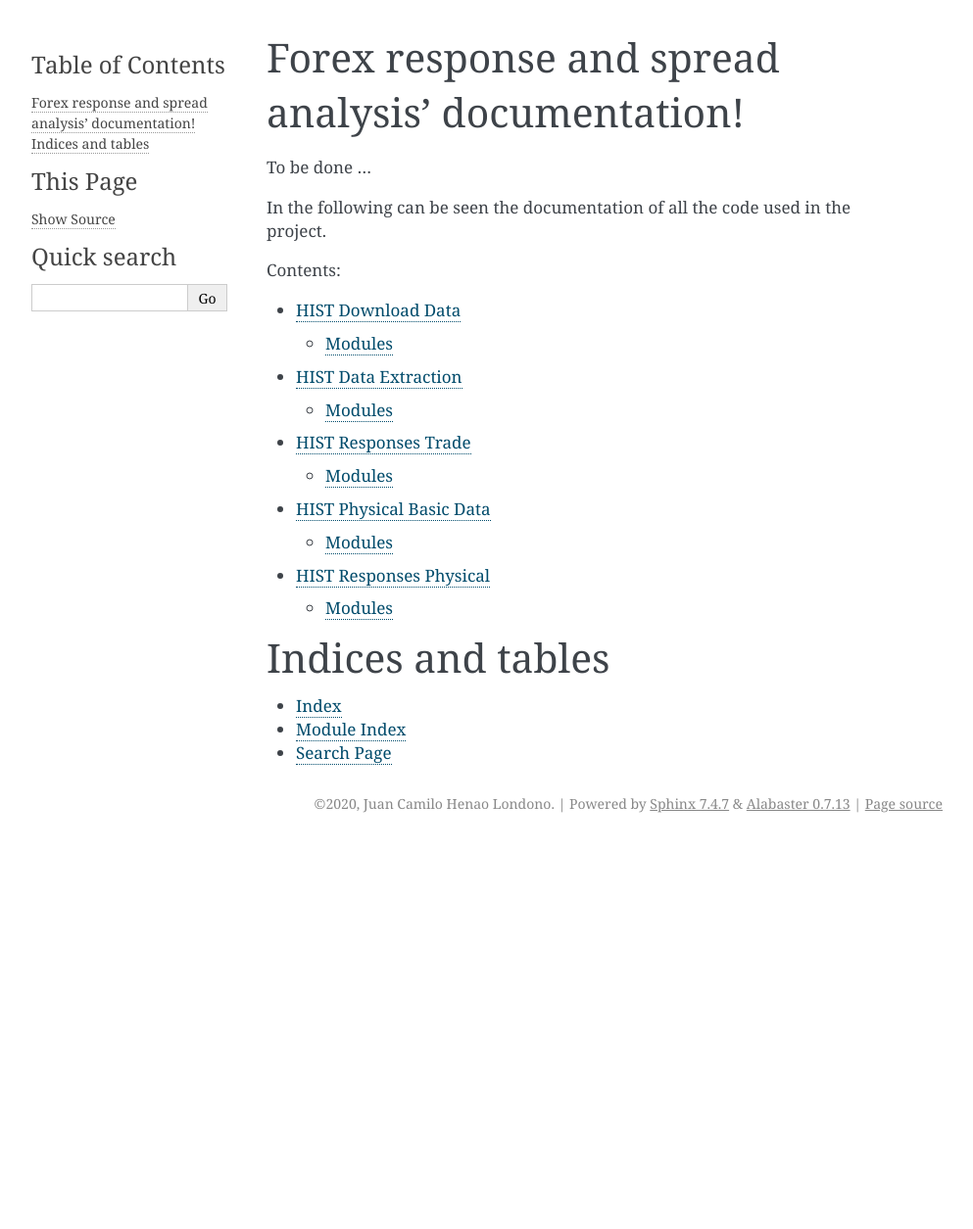
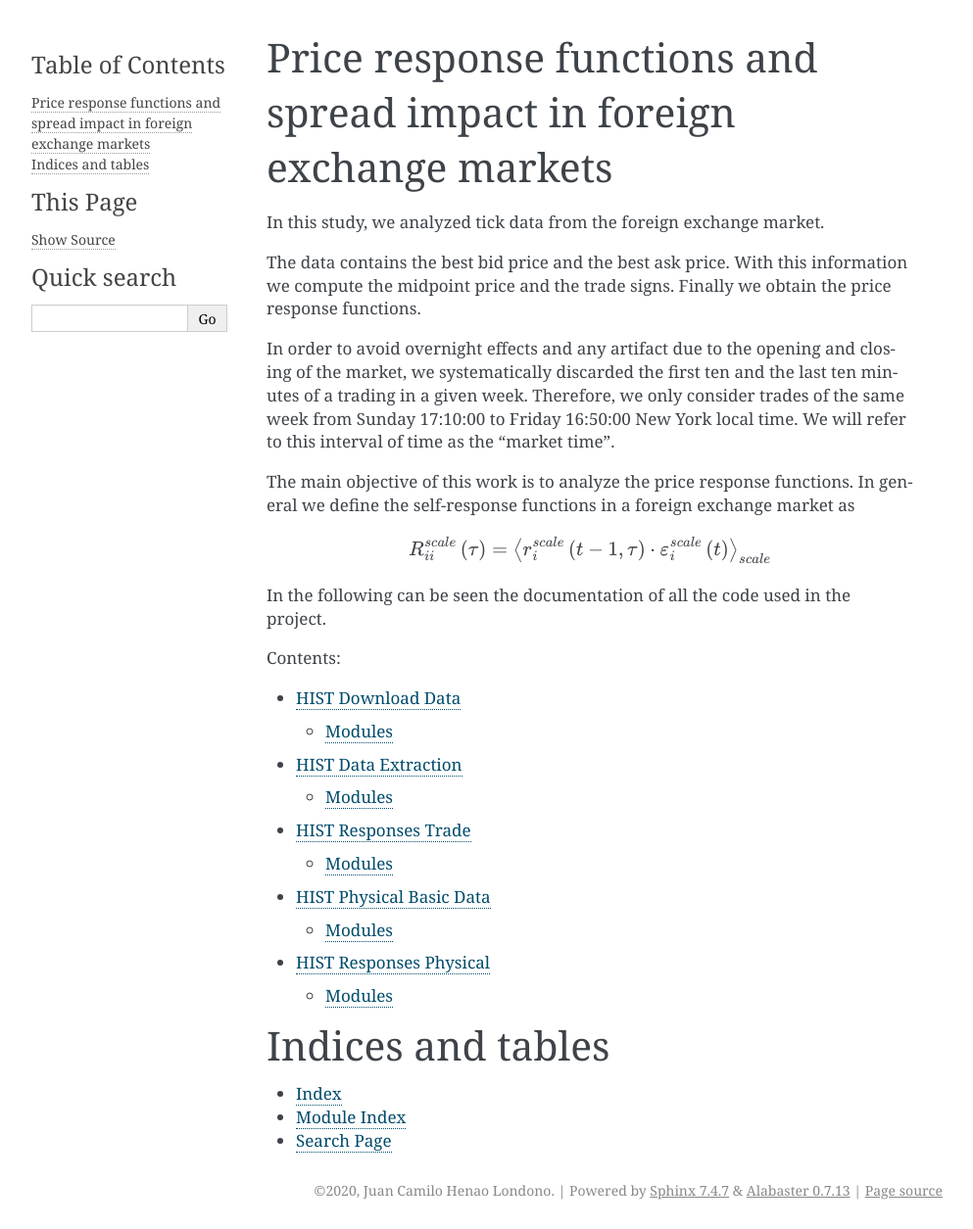
Before and after one commit to juanhenao21/forex_response_spread_year, a Sphinx documentation site: the page built from docs/source/index.rst, in a window 1280 px wide. Shown: the whole page at 98% size, without its empty margins (148-1141 px from the left). Built offline with Sphinx 7.4.7, drawn with Linux system fonts in a browser that asks for light colours; the version number could not be read and is left out; before the commit the page ends 900 px from its top, so only the background shows below that.

Commit message:
Update documentation info

```diff
--- a/docs/source/conf.py
+++ b/docs/source/conf.py
@@ -23,14 +23,14 @@ sys.path.insert(0, os.path.abspath('../../project/hist_responses_physical/hist_a
 
 # -- Project information -----------------------------------------------------
 
-project = 'Forex response and spread analysis'
+project = 'Price response functions in foreign exchange markets'
 copyright = '2020, Juan Camilo Henao Londono'
 author = 'Juan Camilo Henao Londono'
 
 # The short X.Y version
 version = ''
 # The full version, including alpha/beta/rc tags
-release = '0.0.1'
+release = '1.0.0'
 
 # -- General configuration ---------------------------------------------------
 
@@ -110,7 +110,7 @@ html_static_path = ['_static']
 # -- Options for HTMLHelp output ---------------------------------------------
 
 # Output file base name for HTML help builder.
-htmlhelp_basename = 'Forexresponseandspreadanalysisdoc'
+htmlhelp_basename = 'Priceresponsefunctionsinforeignexchangemarketsdoc'
 
 # -- Options for LaTeX output ------------------------------------------------
 
@@ -136,8 +136,8 @@ latex_elements = {
 # (source start file, target name, title,
 #  author, documentclass [howto, manual, or own class]).
 latex_documents = [
-    (master_doc, 'forexresponseandspreadanalysis.tex',
-     'Forex response and spread analysis Documentation',
+    (master_doc, 'priceresponsefunctionsinforeignexchangemarkets.tex',
+     'Price response functions in foreign exchange markets Documentation',
      'Juan Camilo Henao Londono', 'manual'),
 ]
 
@@ -146,8 +146,8 @@ latex_documents = [
 # One entry per manual page. List of tuples
 # (source start file, name, description, authors, manual section).
 man_pages = [
-    (master_doc, 'forexresponseandspreadanalysis',
-     'Forex response and spread analysis Documentation',
+    (master_doc, 'priceresponsefunctionsinforeignexchangemarkets',
+     'Price response functions in foreign exchange markets Documentation',
      [author], 1)
 ]
 
@@ -157,10 +157,11 @@ man_pages = [
 # (source start file, target name, title, author,
 #  dir menu entry, description, category)
 texinfo_documents = [
-    (master_doc, 'forexresponseandspreadanalysis',
-     'Forex response and spread analysis Documentation',
-     author, 'Forexresponseandspreadanalysis',
-     'One line description of project.', 'Miscellaneous'),
+    (master_doc, 'priceresponsefunctionsinforeignexchangemarkets',
+     'Price response functions in foreign exchange markets Documentation',
+     author, 'priceresponsefunctionsinforeignexchangemarkets',
+     'Price response functions in foreign exchange markets.',
+     'Miscellaneous'),
 ]
 
 # -- Options for Epub output -------------------------------------------------
--- a/docs/source/index.rst
+++ b/docs/source/index.rst
@@ -1,12 +1,29 @@
-.. Forex response and spread analysis documentation master file, created by
-   sphinx-quickstart on Wed Apr  1 12:06:23 2020.
-   You can adapt this file completely to your liking, but it should at least
-   contain the root `toctree` directive.
+.. Price response functions and spread impact in foreign exchange markets
+   documentation master file, created by sphinx-quickstart on Wed Apr 1
+   12:06:23 2020. You can adapt this file completely to your liking, but it
+   should at least contain the root `toctree` directive.
 
-Forex response and spread analysis' documentation!
-==================================================
+Price response functions and spread impact in foreign exchange markets
+======================================================================
 
-To be done ...
+In this study, we analyzed tick data from the foreign exchange market.
+
+The data contains the best bid price and the best ask price. With this
+information we compute the midpoint price and the trade signs. Finally we
+obtain the price response functions.
+
+In order to avoid overnight effects and any artifact due to the opening and
+closing of the market, we systematically discarded the first ten and the last
+ten minutes of a trading in a given week. Therefore, we only consider trades of
+the same week from Sunday 17:10:00 to Friday 16:50:00 New York local time. We
+will refer to this interval of time as the "market time".
+
+The main objective of this work is to analyze the price response functions. In
+general we define the self-response functions in a foreign exchange market as
+
+.. math::  R^{scale}_{ii}\left(\tau\right)=\left\langle r^{scale}_{i}\left(t-1,
+    \tau\right) \cdot\varepsilon^{scale}_{i} \left(t\right)\right\rangle
+    _{scale}
 
 In the following can be seen the documentation of all the code used in the
 project.
```
